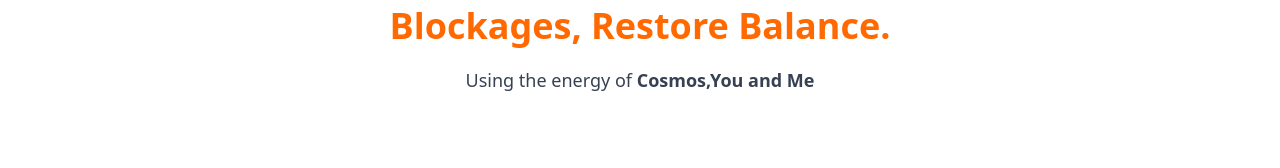
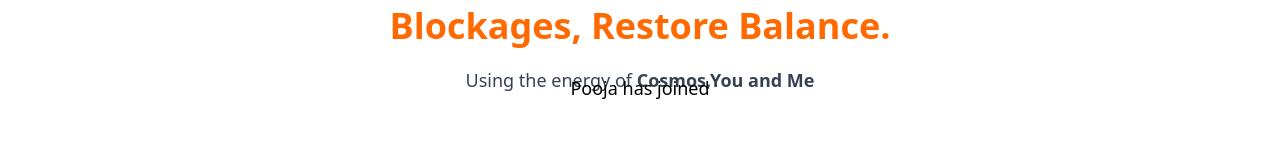
Before and after one commit to Rajatchauhan9690/vikas, a React (Vite) app: page / in a window 1280 px wide. Shown: the part 312-480 px from the top of the page. Built offline with nearby package versions, Linux system fonts and the light colour scheme.

Commit message:
add toast like in center

```diff
--- a/src/components/Hero.jsx
+++ b/src/components/Hero.jsx
@@ -1,8 +1,6 @@
 import { useEffect, useState } from "react";
 import { Link } from "react-router-dom";
 export default function Hero() {
-  // ===== TIMER LOGIC =====
-
   const [timeLeft, setTimeLeft] = useState(300);
 
   useEffect(() => {
@@ -17,6 +15,45 @@ export default function Hero() {
 
   const minutes = String(Math.floor(timeLeft / 60)).padStart(2, "0");
   const seconds = String(timeLeft % 60).padStart(2, "0");
+  const users = [
+    "Rajat",
+    "Aman",
+    "Priya",
+    "Neha",
+    "Arjun",
+    "Simran",
+    "Karan",
+    "Anjali",
+    "Rahul",
+    "Pooja",
+    "Vikram",
+    "Sneha",
+    "Aditya",
+    "Kavya",
+    "Rohit",
+    "Isha",
+    "Manish",
+    "Nikita",
+    "Sahil",
+    "Megha",
+    "Yash",
+    "Tanya",
+  ];
+
+  const [toastMessage, setToastMessage] = useState("");
+
+  useEffect(() => {
+    const interval = setInterval(() => {
+      const randomUser = users[Math.floor(Math.random() * users.length)];
+      setToastMessage(`${randomUser} has joined`);
+
+      setTimeout(() => {
+        setToastMessage("");
+      }, 3000);
+    }, 6000);
+
+    return () => clearInterval(interval);
+  }, []);
 
   return (
     <>
@@ -182,6 +219,14 @@ export default function Hero() {
           </div>
         </div>
       </section>
+      {/* ===== Center Toast ===== */}
+      {toastMessage && (
+        <section className="fixed inset-0 z-50 flex items-center justify-center">
+          <div className=" text-black px-8 py-4 rounded-lg text-lg ">
+            {toastMessage}
+          </div>
+        </section>
+      )}
     </>
   );
 }
```
